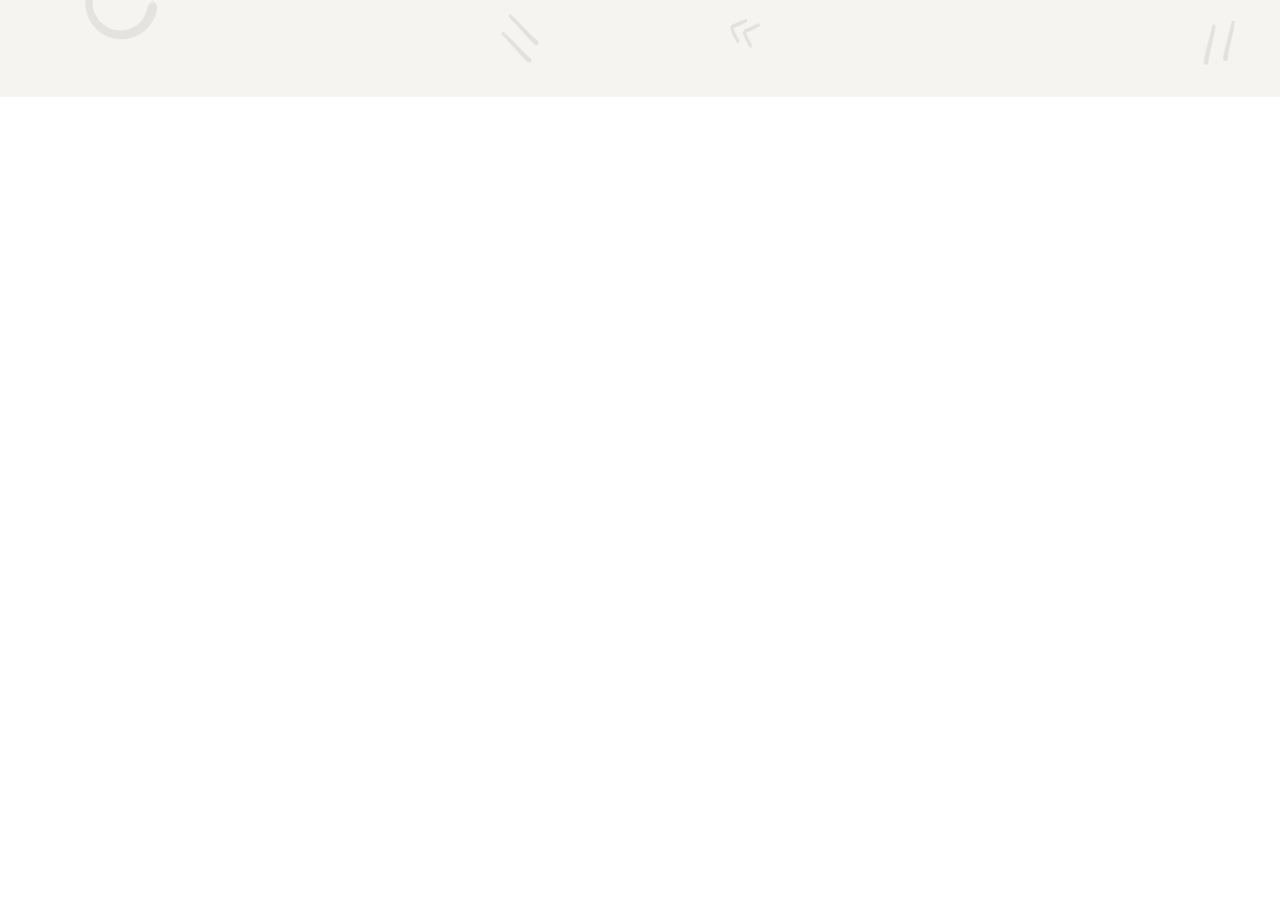
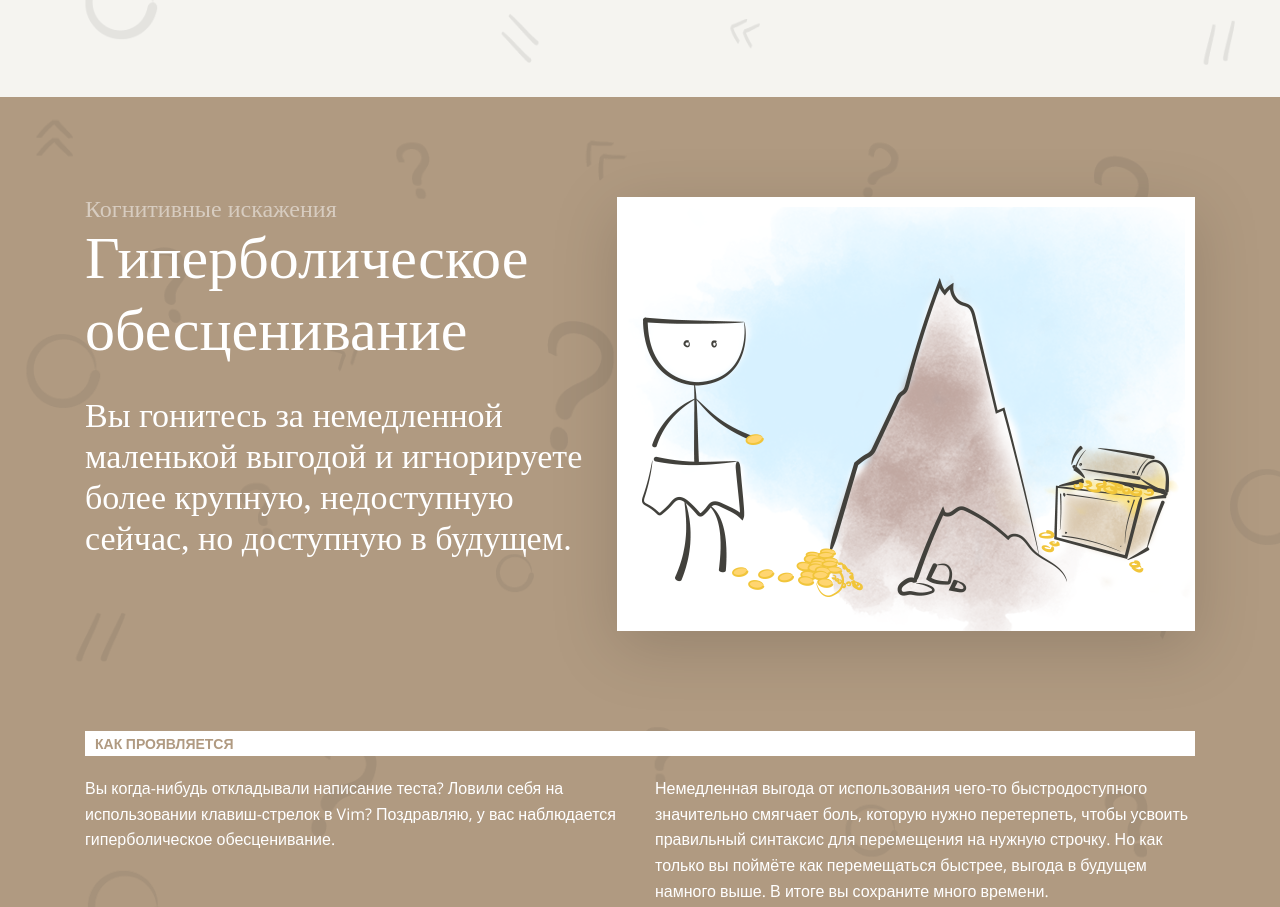
Before and after one commit to MaxNeverov/layout-designer-project-lvl1, a website: page src/index.html in a window 1280 px wide. Shown: the part 5551-6458 px from the top of the page. Before the commit the page ends 5848 px from the top, so only its background shows below. Drawn offline with nearby package versions, Linux system fonts and the light colour scheme; a web font is replaced by a local one.

Commit message:
section:hyperbolic-depreciation

```diff
--- a/src/index.html
+++ b/src/index.html
@@ -88,7 +88,7 @@
                   </div>
 
                   <div class="card">
-                    <a href="#" class="card-a">
+                    <a href="#hyperbolic-depreciation" class="card-a">
                         <h2 class="number">4</h2>
                         <h3 class="card-effect-h3">Гиперболическое обесценивание</h3>
                         <p class="card-p">Вы гонитесь за немедленной маленькой выгодой и игнорируете более крупную, недоступную сейчас, но доступную в будущем.</p>
@@ -181,6 +181,31 @@
             </div>
         </div>
       </section>
+
+      <section class="sec-rel bg_before sec-col-brown" id="hyperbolic-depreciation">
+        <div class="container">
+          <div class="flex-cont">
+            <div>
+              <p class="effect-p effect-p-brown-title">Когнитивные искажения</p>
+              <h2 class="effect-h2 effect-h2-brown">Гиперболическое обесценивание</h2>
+              <h3 class="effect-h3 effect-h3-brown">Вы гонитесь за немедленной маленькой выгодой и игнорируете более крупную, недоступную сейчас, но доступную в будущем.</h3>
+            </div>
+            <img class="effect-img effect-img-brown" src="images/4.png" alt="">
+          </div>
+          <h4 class="h4-brown">КАК ПРОЯВЛЯЕТСЯ</h4>
+          <div class="flex-cont">
+            <div class="col first-ch">
+              <p class="p-marg-none effect-p-brown">
+                Вы когда-нибудь откладывали написание теста? Ловили себя на использовании клавиш-стрелок в Vim? Поздравляю, у вас наблюдается гиперболическое обесценивание.
+              </p>
+            </div>
+            <div class="col">
+              <p class="p-marg-none effect-p-brown">
+                Немедленная выгода от использования чего-то быстродоступного значительно смягчает боль, которую нужно перетерпеть, чтобы усвоить правильный синтаксис для перемещения на нужную строчку. Но как только вы поймёте как перемещаться быстрее, выгода в будущем намного выше. В итоге вы сохраните много времени.
+              </p>
+            </div>
+        </div>
+      </section>
     </main>
 
     <footer class="footer">
--- a/src/styles/style.css
+++ b/src/styles/style.css
@@ -255,6 +255,7 @@ h3{
 
 .effect-h3-brown{
   color: var(--white);
+  max-width: 514px;
 }
 
 h4{
```
